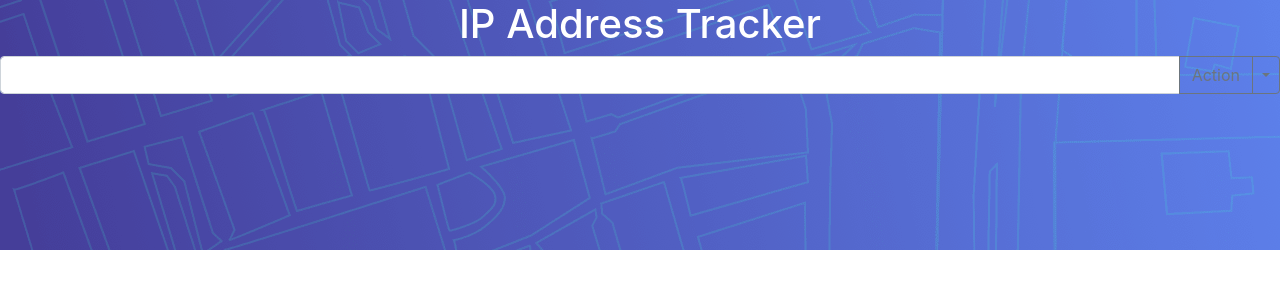
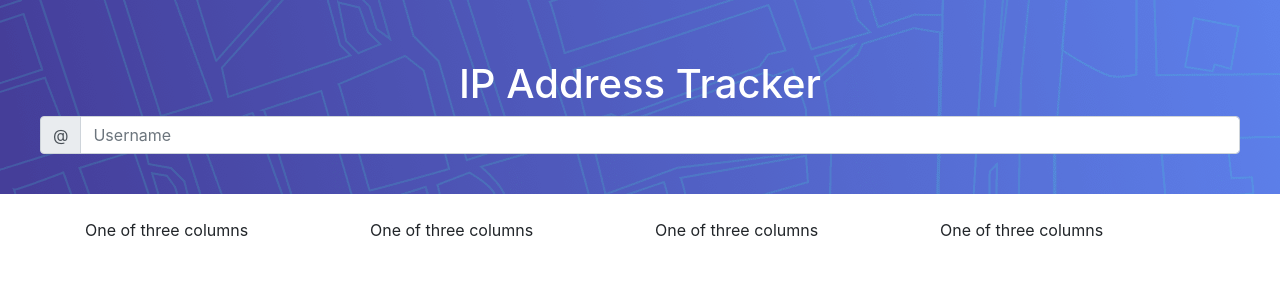
Before and after one commit to anthonys1760/ipaddresstracker, a plain HTML site: page index.html in a window 1280 px wide. Drawn offline with nearby package versions, Linux system fonts and the light colour scheme.

Commit message:
Fixed background Issue and Updated Input

```diff
--- a/index.html
+++ b/index.html
@@ -41,23 +41,32 @@
     <div id="main">
         <h1 id="heading">IP Address Tracker</h1>
         <!-- Form Input -->
-        <div class="input-group">
-            <input type="text" class="form-control" aria-label="Text input with segmented dropdown button">
-            <div class="input-group-append">
-              <button type="button" class="btn btn-outline-secondary">Action</button>
-              <button type="button" class="btn btn-outline-secondary dropdown-toggle dropdown-toggle-split" data-toggle="dropdown" aria-haspopup="true" aria-expanded="false">
-                <span class="sr-only">Toggle Dropdown</span>
-              </button>
-              <div class="dropdown-menu">
-                <a class="dropdown-item" href="#">Action</a>
-                <a class="dropdown-item" href="#">Another action</a>
-                <a class="dropdown-item" href="#">Something else here</a>
-                <div role="separator" class="dropdown-divider"></div>
-                <a class="dropdown-item" href="#">Separated link</a>
-              </div>
+        <div class="input-group flex-nowrap">
+            <div class="input-group-prepend">
+              <span class="input-group-text" id="addon-wrapping">@</span>
             </div>
+            <input type="text" class="form-control" placeholder="Username" aria-label="Username" aria-describedby="addon-wrapping">
           </div>
     </div>
+<br>
+    <div class="container">
+        <div class="row">
+          <div class="col-sm">
+            One of three columns
+          </div>
+          <div class="col-sm">
+            One of three columns
+          </div>
+          <div class="col-sm">
+            One of three columns
+          </div>
+          <div class="col-sm">
+            One of three columns
+          </div>
+        </div>
+      </div>
+
+
 
     <!-- Optional JavaScript -->
     <!-- jQuery first, then Popper.js, then Bootstrap JS -->
--- a/main.css
+++ b/main.css
@@ -1,13 +1,24 @@
 body {
-    background: url(images/pattern-bg.png);
-    background-repeat: no-repeat;
+
 }
 
 .form-control {
 
 }
 
+/* .input-group {
+    padding: 10px 400px 0 400px;
+    text-align: center;
+    width: 100%;
+} */
+
 #heading {
+    padding-top: 20px;
     color: white;
     text-align: center;
 }
+
+#main {
+    background-image: url('images/pattern-bg.png');
+    padding: 40px;
+}
```
